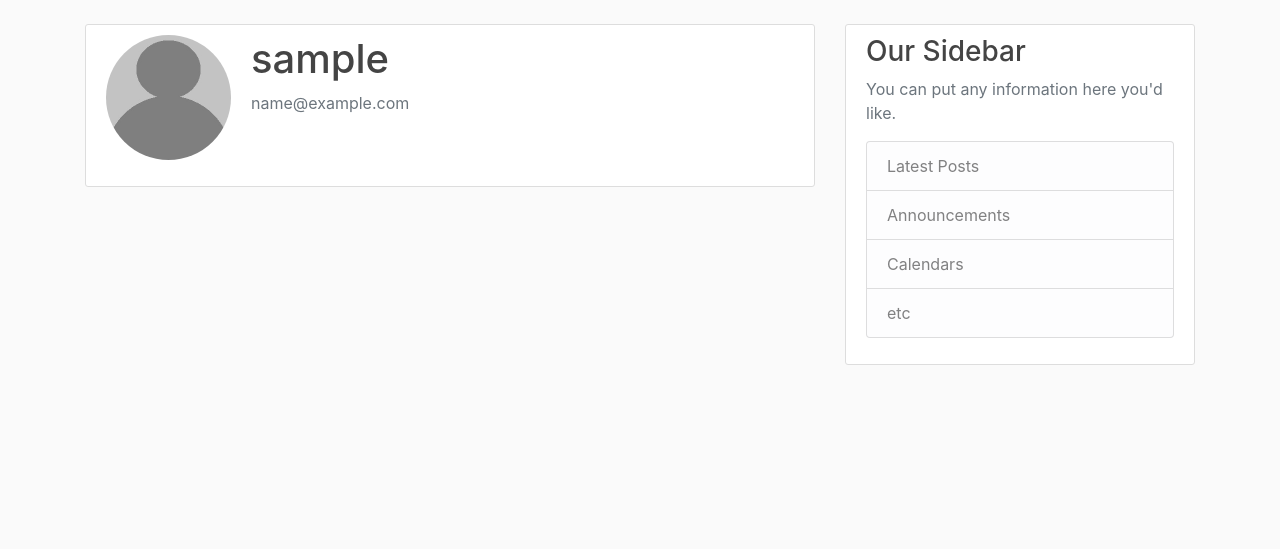
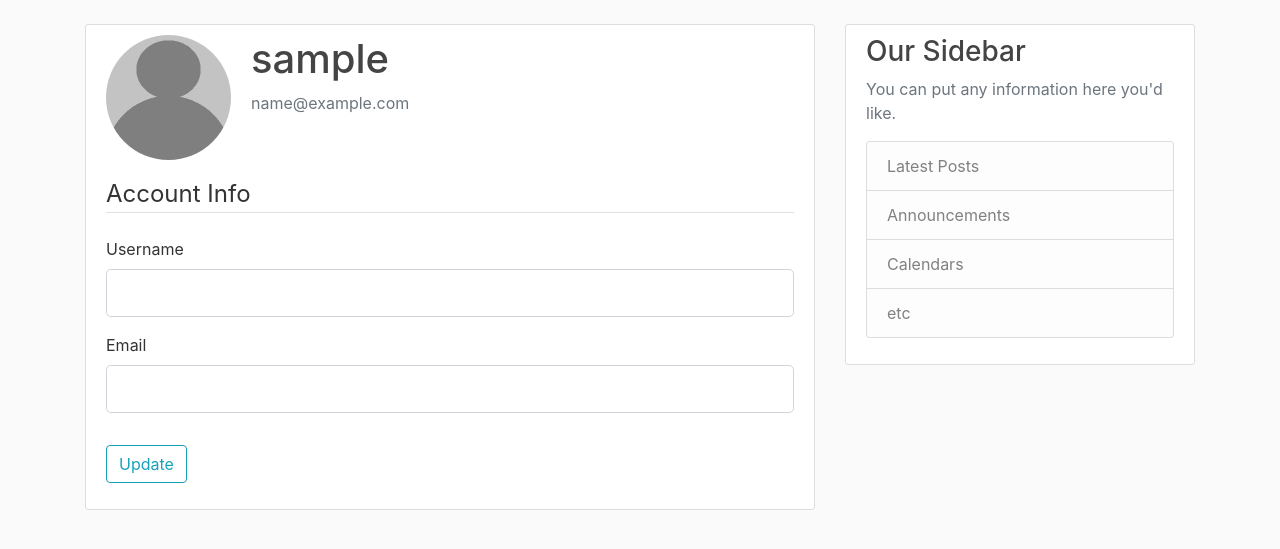
Before and after one commit to davidhammaker/YouTubeFlaskBlog, a Flask app: page /account in a window 1280 px wide. Shown: the part 56-605 px from the top of the page. Run offline with Flask 2, Linux system fonts and the light colour scheme; the visitor is signed in with stand-in values (Sample User, id 1); data comes from the database, SQL or seed files in the repository; some libraries are stand-ins or nearby versions.

Commit message:
Add form to for updating account info
On account page, user may enter a new email address or username. Much of
the form was copied from the 'register' form.

```diff
--- a/flaskblog/forms.py
+++ b/flaskblog/forms.py
@@ -1,4 +1,5 @@
 from flask_wtf import FlaskForm
+from flask_login import current_user
 from wtforms import StringField, PasswordField, SubmitField, BooleanField
 from wtforms.validators import DataRequired, Length, Email, EqualTo, ValidationError
 from flaskblog.models import User
@@ -35,3 +36,24 @@ class LoginForm(FlaskForm):
                              validators=[DataRequired()])
     remember = BooleanField('Remember Me')
     submit = SubmitField('Login')
+
+
+class UpdateAccountForm(FlaskForm):
+    username = StringField('Username',
+                           validators=[DataRequired(),
+                                       Length(min=2, max=20)])
+    email = StringField('Email',
+                        validators=[DataRequired(), Email()])
+    submit = SubmitField('Update')
+
+    def validate_username(self, username):
+        if username.data != current_user.username:
+            user = User.query.filter_by(username=username.data).first()
+            if user:
+                raise ValidationError('That username is taken. Please choose a different one.')
+
+    def validate_email(self, email):
+        if email.data != current_user.email:
+            user = User.query.filter_by(email=email.data.lower()).first()
+            if user:
+                raise ValidationError('That email address is already in use.')
--- a/flaskblog/routes.py
+++ b/flaskblog/routes.py
@@ -1,6 +1,6 @@
 from flask import render_template, url_for, flash, redirect, request
 from flaskblog import app, db, bcrypt
-from flaskblog.forms import RegistrationForm, LoginForm
+from flaskblog.forms import RegistrationForm, LoginForm, UpdateAccountForm
 from flaskblog.models import User, Post
 from flask_login import login_user, current_user, logout_user, login_required
 
@@ -69,8 +69,10 @@ def logout():
     return redirect(url_for('home'))
 
 
-@app.route('/account')
+@app.route('/account', methods=['GET', 'POST'])
 @login_required
 def account():
+    form = UpdateAccountForm()
     image_file = url_for('static', filename='profile_pics/' + current_user.image_file)
-    return render_template('account.html', title='Account', image_file=image_file)
+    return render_template('account.html', title='Account',
+                           image_file=image_file, form=form)
--- a/flaskblog/templates/account.html
+++ b/flaskblog/templates/account.html
@@ -9,6 +9,42 @@
                 <p class="text-secondary">{{ current_user.email }}</p>
             </div>
         </div>
-        <!-- FORM HERE -->
+        <form method="POST" action="">
+            {{ form.hidden_tag() }}
+            <fieldset class="form-group">
+                <legend class="border-bottom mb-4">Account Info</legend>
+                <div class="form-group">
+                    {{ form.username.label(class="form-control-label") }}
+
+                    {% if form.username.errors %}
+                        {{ form.username(class="form-control form-control-lg is-invalid") }}
+                        <div class="invalid-feedback">
+                            {% for error in form.username.errors %}
+                                <span>{{ error }}</span>
+                            {% endfor %}
+                        </div>
+                    {% else %}
+                        {{ form.username(class="form-control form-control-lg") }}
+                    {% endif %}
+                </div>
+                <div class="form-group">
+                    {{ form.email.label(class="form-control-label") }}
+
+                    {% if form.email.errors %}
+                        {{ form.email(class="form-control form-control-lg is-invalid") }}
+                        <div class="invalid-feedback">
+                            {% for error in form.email.errors %}
+                                <span>{{ error }}</span>
+                            {% endfor %}
+                        </div>
+                    {% else %}
+                        {{ form.email(class="form-control form-control-lg") }}
+                    {% endif %}
+                </div>
+            </fieldset>
+            <div class="form-group">
+                {{ form.submit(class="btn btn-outline-info")}}
+            </div>
+        </form>
     </div>
 {% endblock content %}
```
